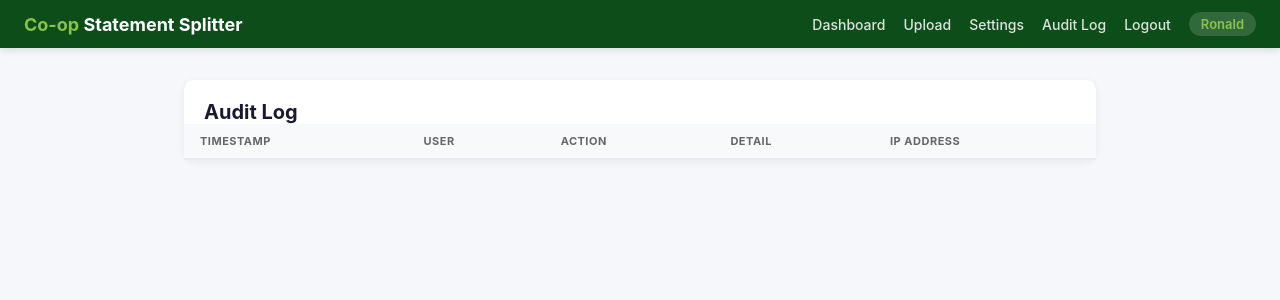
After one commit to ronaldkiplangat/armotization, a Flask app: page /audit in a window 1280 px wide. The commit adds this page. Shown: the top 300 px of the page. Run offline with Flask 3, Linux system fonts and the light colour scheme; a user stored in the database is signed in; lists and menus that the app fills with data are empty.

Commit message:
Added audit log

```diff
--- a/app.py
+++ b/app.py
@@ -3,7 +3,7 @@ import json
 from flask import Flask, render_template, request, redirect, flash, url_for
 from flask_login import LoginManager, login_user, logout_user, login_required, current_user
 from werkzeug.utils import secure_filename
-from models import db, User, StatementRecord
+from models import db, User, StatementRecord, AuditLog
 from parser import parse_statement_with_actual_charges
 
 app = Flask(__name__)
@@ -17,7 +17,6 @@ database_url = os.environ.get(
     "DATABASE_URL",
     f"sqlite:///{os.path.join(BASE_DIR, 'armotization.db')}"
 )
-# Render/Railway provide postgres:// but SQLAlchemy requires postgresql://
 if database_url.startswith("postgres://"):
     database_url = database_url.replace("postgres://", "postgresql://", 1)
 app.config["SQLALCHEMY_DATABASE_URI"] = database_url
@@ -36,6 +35,18 @@ login_manager.login_message_category = "info"
 @login_manager.user_loader
 def load_user(user_id):
     return db.session.get(User, int(user_id))
+
+
+def log_event(action, detail="", user_id=None):
+    """Write an audit log entry."""
+    entry = AuditLog(
+        user_id=user_id or (current_user.id if current_user and current_user.is_authenticated else None),
+        action=action,
+        detail=detail,
+        ip_address=request.remote_addr or "",
+    )
+    db.session.add(entry)
+    db.session.commit()
 
 
 def seed_users():
@@ -114,7 +125,7 @@ def register():
         db.session.commit()
 
         login_user(user)
-        flash("Account created successfully")
+        log_event("register", f"New account: {username}")
         return redirect(url_for("dashboard"))
 
     return render_template("register.html")
@@ -132,9 +143,13 @@ def login():
         user = User.query.filter_by(username=username).first()
         if user and user.check_password(password):
             login_user(user, remember=True)
+            log_event("login", f"{user.display_name} logged in")
             next_page = request.args.get("next")
             return redirect(next_page or url_for("dashboard"))
 
+        # Log failed attempt
+        log_event("login_failed", f"Failed login for username: {username}",
+                  user_id=user.id if user else None)
         flash("Invalid username or password")
         return redirect(url_for("login"))
 
@@ -144,6 +159,7 @@ def login():
 @app.route("/logout")
 @login_required
 def logout():
+    log_event("logout", f"{current_user.display_name} logged out")
     logout_user()
     flash("Logged out")
     return redirect(url_for("login"))
@@ -159,7 +175,6 @@ def dashboard():
     my_statements = StatementRecord.query.filter_by(user_id=current_user.id)\
         .order_by(StatementRecord.uploaded_at.desc()).all()
 
-    # Find partner: user whose my_phone matches our other_phone
     partner = User.query.filter_by(my_phone=current_user.other_phone).first()
     shared_statements = []
     if partner:
@@ -184,6 +199,13 @@ def settings():
         flash("Settings updated")
         return redirect(url_for("settings"))
     return render_template("settings.html")
+
+
+@app.route("/audit")
+@login_required
+def audit_log():
+    logs = AuditLog.query.order_by(AuditLog.timestamp.desc()).limit(200).all()
+    return render_template("audit.html", logs=logs)
 
 
 # ──────────────────────────────────────────
@@ -229,33 +251,48 @@ def upload():
 
         report_data = _report_to_dict(report)
 
-        record = StatementRecord(
-            user_id=current_user.id,
-            filename=filename,
-            period=report.period,
-            account_name=report.account_name,
-            account_no=report.account_no,
-            currency=report.currency,
-            branch=report.branch,
-            opening_balance=report.opening_balance,
-            closing_balance=report.closing_balance,
-            total_debit=report.total_debit,
-            total_credit=report.total_credit,
-            fee_to_other=report.fee_to_other,
-            my_income_total=report.my_income_total,
-            my_net_income=report.my_net_income,
-            other_party_credits_total=report.other_party_credits_total,
-            my_transfers_total=report.my_transfers_total,
-            other_transfers_total=report.other_transfers_total,
-            my_subscriptions_total=report.my_subscriptions_total,
-            my_bank_charges_total=report.my_bank_charges_total,
-            other_bank_charges_total=report.other_bank_charges_total,
-            my_remaining=report.my_remaining,
-            other_remaining=report.other_remaining,
-            report_json=json.dumps(report_data),
-        )
-        db.session.add(record)
+        # Check for existing record with same filename — regenerate instead of duplicate
+        existing = StatementRecord.query.filter_by(
+            user_id=current_user.id, filename=filename
+        ).first()
+
+        if existing:
+            record = existing
+            record.uploaded_at = db.func.now()
+            action_label = "regenerated"
+        else:
+            record = StatementRecord(user_id=current_user.id, filename=filename)
+            db.session.add(record)
+            action_label = "uploaded"
+
+        record.period = report.period
+        record.account_name = report.account_name
+        record.account_no = report.account_no
+        record.currency = report.currency
+        record.branch = report.branch
+        record.opening_balance = report.opening_balance
+        record.closing_balance = report.closing_balance
+        record.total_debit = report.total_debit
+        record.total_credit = report.total_credit
+        record.fee_to_other = report.fee_to_other
+        record.my_income_total = report.my_income_total
+        record.my_net_income = report.my_net_income
+        record.other_party_credits_total = report.other_party_credits_total
+        record.my_transfers_total = report.my_transfers_total
+        record.other_transfers_total = report.other_transfers_total
+        record.my_subscriptions_total = report.my_subscriptions_total
+        record.my_bank_charges_total = report.my_bank_charges_total
+        record.other_bank_charges_total = report.other_bank_charges_total
+        record.my_remaining = report.my_remaining
+        record.other_remaining = report.other_remaining
+        record.report_json = json.dumps(report_data)
+
         db.session.commit()
+
+        log_event("upload", f"Statement {action_label}: {filename} (period: {report.period})")
+
+        if action_label == "regenerated":
+            flash(f"Statement regenerated (replaced existing {filename})")
 
         return redirect(url_for("view_report", record_id=record.id))
 
@@ -271,8 +308,6 @@ def view_report(record_id):
     owner = db.session.get(User, record.user_id)
 
     is_owner = (record.user_id == current_user.id)
-
-    # Allow partner access: current user's my_phone matches owner's other_phone
     is_partner = (not is_owner and owner
                   and current_user.my_phone == owner.other_phone)
 
@@ -280,9 +315,10 @@ def view_report(record_id):
         flash("Unauthorized")
         return redirect(url_for("dashboard"))
 
+    log_event("view_report", f"Viewed report #{record.id} ({record.filename})")
+
     report_data = json.loads(record.report_json)
 
-    # Names: always show from the uploader's perspective
     return render_template("report.html", r=report_data, record=record,
                            my_name=owner.display_name,
                            other_name=owner.other_name,
@@ -298,6 +334,8 @@ def delete_report(record_id):
     if record.user_id != current_user.id:
         flash("Unauthorized")
         return redirect(url_for("dashboard"))
+
+    log_event("delete_report", f"Deleted report #{record.id} ({record.filename})")
     db.session.delete(record)
     db.session.commit()
     flash("Statement deleted")
--- /dev/null
+++ b/templates/audit.html
@@ -0,0 +1,71 @@
+{% extends "base.html" %}
+{% block title %}Audit Log - Statement Splitter{% endblock %}
+
+{% block extra_css %}
+<style>
+    .audit { background: #fff; border-radius: 10px; box-shadow: 0 2px 8px rgba(0,0,0,0.06); }
+    .audit h2 { padding: 20px 20px 0; font-size: 20px; color: #1a1a2e; margin: 0; }
+    .audit table { width: 100%; border-collapse: collapse; font-size: 13px; }
+    .audit th {
+        text-align: left; padding: 10px 16px; font-size: 11px;
+        text-transform: uppercase; letter-spacing: 0.5px; color: #666;
+        background: #f8f9fb; border-bottom: 2px solid #e8ecf1;
+    }
+    .audit td { padding: 10px 16px; border-bottom: 1px solid #f0f2f5; }
+    .audit tr:last-child td { border-bottom: none; }
+    .badge {
+        display: inline-block; padding: 2px 8px; border-radius: 10px;
+        font-size: 11px; font-weight: 600;
+    }
+    .badge-login { background: #e3f2fd; color: #1565c0; }
+    .badge-logout { background: #f3e5f5; color: #7b1fa2; }
+    .badge-upload { background: #e8f5e9; color: #2e7d32; }
+    .badge-view { background: #fff3e0; color: #e65100; }
+    .badge-delete { background: #fce4ec; color: #c62828; }
+    .badge-failed { background: #ffebee; color: #b71c1c; }
+    .badge-register { background: #e0f2f1; color: #00695c; }
+    .ip { font-family: monospace; font-size: 11px; color: #999; }
+</style>
+{% endblock %}
+
+{% block content %}
+<div class="audit">
+    <h2>Audit Log</h2>
+    <table>
+        <tr>
+            <th>Timestamp</th>
+            <th>User</th>
+            <th>Action</th>
+            <th>Detail</th>
+            <th>IP Address</th>
+        </tr>
+        {% for log in logs %}
+        <tr>
+            <td>{{ log.timestamp.strftime('%d/%m/%Y %H:%M:%S') }}</td>
+            <td>{{ log.display_name }}</td>
+            <td>
+                {% if log.action == 'login' %}
+                <span class="badge badge-login">Login</span>
+                {% elif log.action == 'logout' %}
+                <span class="badge badge-logout">Logout</span>
+                {% elif log.action == 'upload' %}
+                <span class="badge badge-upload">Upload</span>
+                {% elif log.action == 'view_report' %}
+                <span class="badge badge-view">View</span>
+                {% elif log.action == 'delete_report' %}
+                <span class="badge badge-delete">Delete</span>
+                {% elif log.action == 'login_failed' %}
+                <span class="badge badge-failed">Failed Login</span>
+                {% elif log.action == 'register' %}
+                <span class="badge badge-register">Register</span>
+                {% else %}
+                <span class="badge">{{ log.action }}</span>
+                {% endif %}
+            </td>
+            <td>{{ log.detail }}</td>
+            <td class="ip">{{ log.ip_address }}</td>
+        </tr>
+        {% endfor %}
+    </table>
+</div>
+{% endblock %}
--- a/templates/base.html
+++ b/templates/base.html
@@ -123,6 +123,7 @@
             <a href="{{ url_for('dashboard') }}">Dashboard</a>
             <a href="{{ url_for('upload') }}">Upload</a>
             <a href="{{ url_for('settings') }}">Settings</a>
+            <a href="{{ url_for('audit_log') }}">Audit Log</a>
             <a href="{{ url_for('logout') }}">Logout</a>
             <span class="user-badge">{{ current_user.display_name }}</span>
         </nav>
```
Also changed, not shown: models.py (+17 -0 lines), templates/report.html (+28 -101 lines), .claude/settings.local.json (added).
